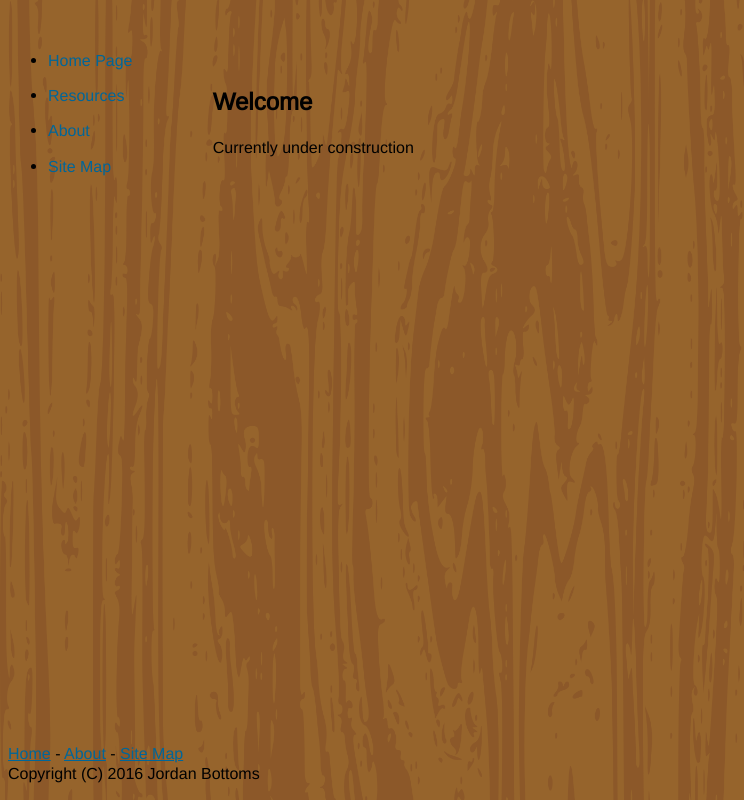
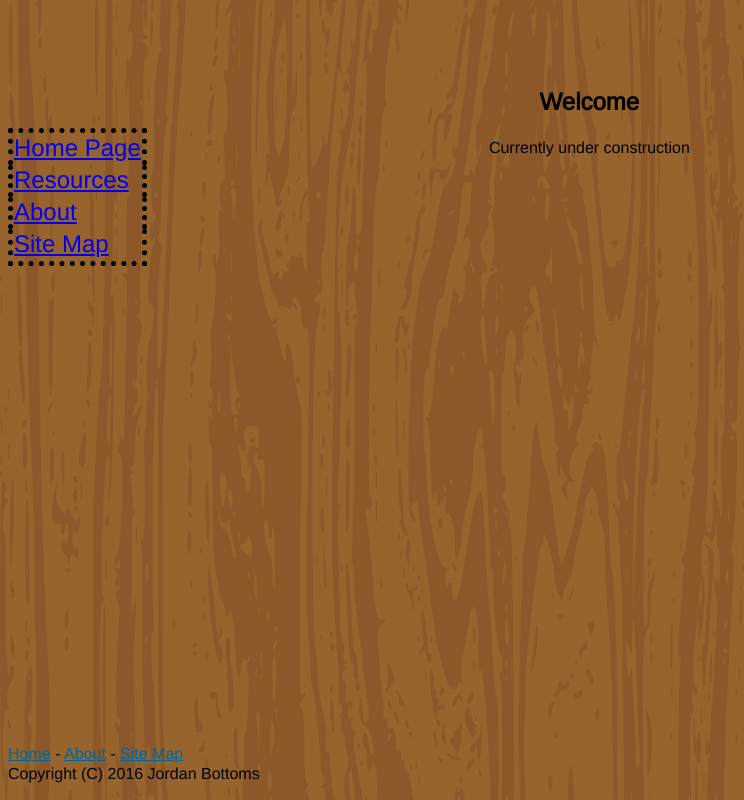
Before and after one commit to Dskobra/jordanbottoms.com, a plain HTML site: page index.html in a window 1280 px wide. Shown: the whole page, without its empty margins (0-744 px from the left). Drawn offline with Linux system fonts and the light colour scheme.

Commit message:
moved nav to a table and attempted to move it a bit downward
Signed-off-by: DarkSnake-Kobra <jbttoms@gmail.com>

```diff
--- a/index.html
+++ b/index.html
@@ -16,25 +16,39 @@
 			<!--<a href="index.html"><img src="images/logo.jpg" alt="click to home logo" title="Click for home page"></a> -->
 		<br>
 		</header>
-		<nav class="navBar">
+		<!--<nav class="navBar">
 			<ul>
 				<li><a href="index.html">Home Page</a></li>
 				<li><a href="resources.html">Resources</a></li>
 				<li ><a href="about.html">About</a></li>
 				<li> <a href="sitemap.html">Site Map</a></li>
 			</ul>
-		</nav>
+		</nav> -->
+			<table class="navTB">
+				<tr>
+					<td><a href="index.html">Home Page</a></td>
+				</tr>
+				<tr>
+					<td><a href="resources.html">Resources</a</td>
+					</tr>
+					<tr>
+						<td><a href="about.html">About</a></td>
+					</tr>
+					<tr>
+						<td><a href="sitemap.html">Site Map</a></td>
+					</td>
+			</table>
 		<section>
-		<article class="indexContent">
+		<article class="content">
 			<br><br>
-			<h2>Welcome</h2>
+			<h2 class="mainHeading">Welcome</h2>
 			<p> Currently under construction
 			</p>
 			<script>checkEdge()</script>
 		</article>
 		</section>
 		<footer>
-			<p><a href="index.html">Home</a> -
+			<p><a href="iindex.html">Home</a> -
 						<a href="about.html">About</a> -
 						<a href="sitemap.html">Site Map</a>
 					</br>Copyright (C) 2016 Jordan Bottoms</p>
--- a/styles/styles.css
+++ b/styles/styles.css
@@ -18,6 +18,13 @@ body
 
 /* Start Nav Styles*/
 
+.navTB{
+	float: left;
+	border: 5px dotted black;
+	border-collapse: collapse;
+	font-size: 24px;
+	margin-top: 100px;
+}
 .navBar
 {
 	float: left;
@@ -83,3 +90,14 @@ nav a
 }
 
 /* End Contact Styles */
+
+
+/* Heading Styles */
+h2{
+	text-align: center;
+}
+
+/* End Heading styles */
+.content{
+	text-align: center;
+}
```
